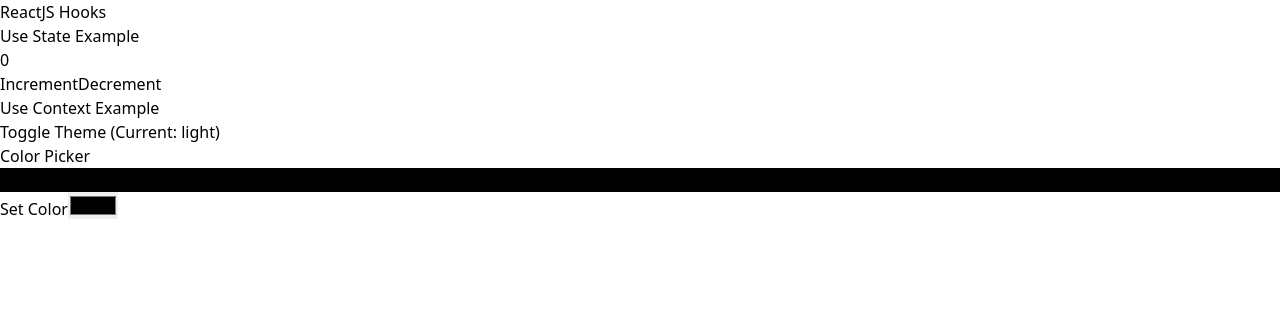
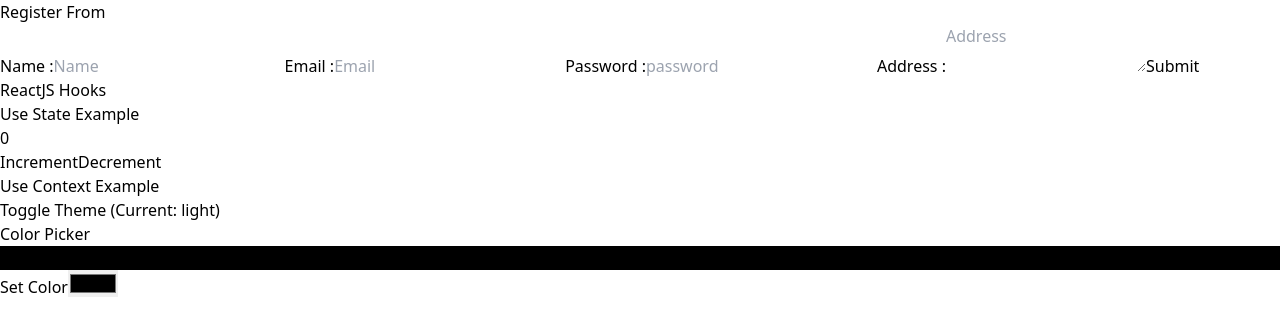
Before and after one commit to gangadhar195/ReactJsHooksPratics, a React (Vite) app in the folder react-hooks/: page / in a window 1280 px wide. Shown: the top 336 px of the page. Built offline with nearby package versions, Linux system fonts and the light colour scheme.

Commit message:
add form

```diff
--- a/react-hooks/src/App.jsx
+++ b/react-hooks/src/App.jsx
@@ -1,12 +1,14 @@
 import React, { useContext } from "react";
 import { ThemeContext } from "./component/UseContext/ThemeContext";
 import ColorPicker from "./component/ColorPicker/ColorPicker";
+import UserRegister from "./component/UserFrom/UserRegister";
 
 const App = () => {
   const { theme, setTheme, count, setCount } = useContext(ThemeContext);
   // console.log(theme);
   return (
     <div className="m-4">
+      <UserRegister/>
       <h1 className="text-green-500 font-bold text-[30px] ">ReactJS Hooks</h1>
       <div className="counts">
         <h1 className="font-bold text-[30px]">Use State Example</h1>
--- /dev/null
+++ b/react-hooks/src/component/UserFrom/UserRegister.jsx
@@ -0,0 +1,40 @@
+import React, { useState } from 'react'
+
+const UserRegister = () => {
+
+    const[user,setUser] =useState({
+        name:"",
+        email:"",
+        password:"",
+        address:""
+    })
+
+    function handleChange(e){
+        const {name,value} = e.target;
+        setUser((prev)=>{
+            return {...prev,[name]:value};
+        })
+        console.log(user);
+    }
+
+
+  return (
+    <div className=' justify-center items-center'>
+
+      <from className=' h-[300px] w-[200px] flex flex-col justify-center  rounded-2xl border-8 p-4'>
+      <h1 className='font-bold '>Register From </h1>
+        <label >Name :</label>
+        <input type='text' name='name' placeholder='Name' className='border-2 pl-2'onChange={handleChange}/>
+        <label >Email :</label>
+        <input type='email' name='email' placeholder='Email'className='border-2 pl-2'onChange={handleChange}/>
+        <label >Password :</label>
+        <input type='password' name='password' placeholder='password'className='border-2 pl-2'onChange={handleChange}/>
+        <label >Address :</label>
+      <textarea name='address' placeholder='Address'className='border-2'onChange={handleChange}></textarea>
+        <button type='submit' onClick={handleChange}>Submit</button>
+      </from>
+    </div>
+  )
+}
+
+export default UserRegister
```
